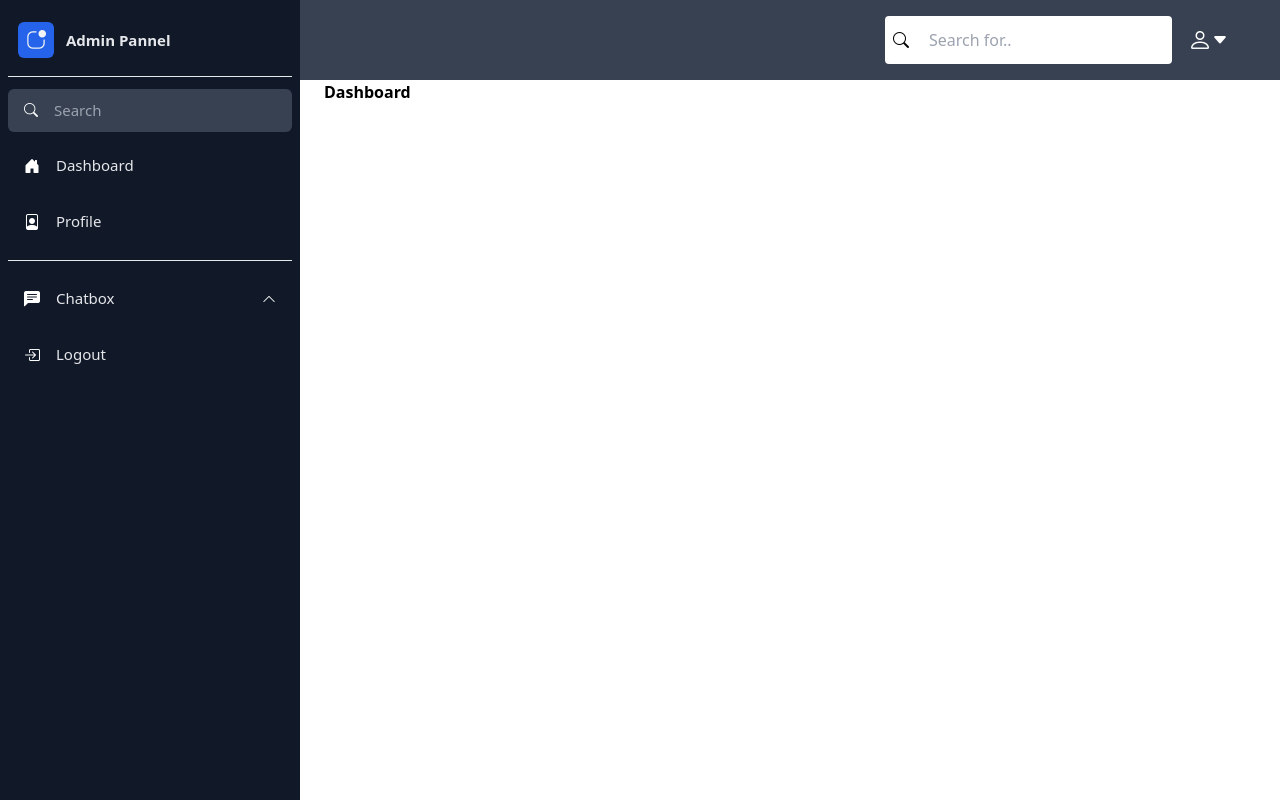
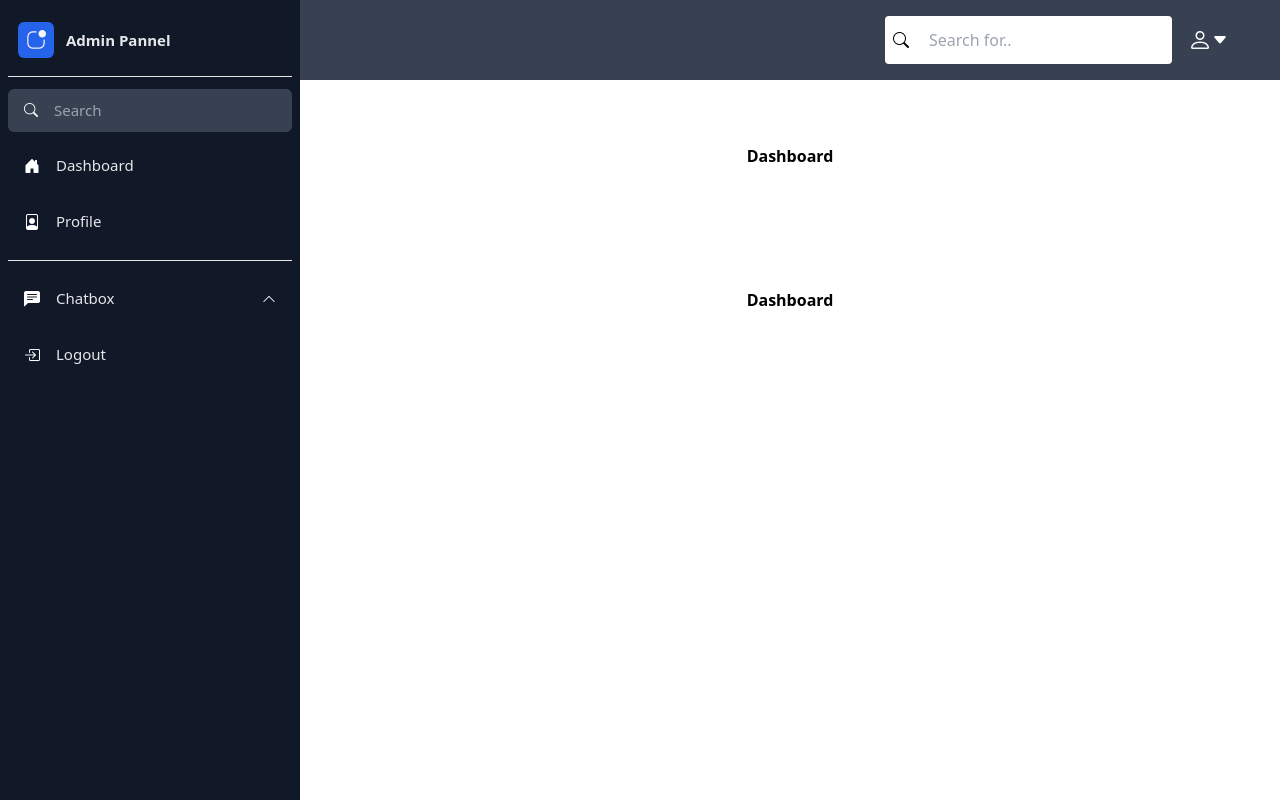
Before and after one commit to Manav32/E-commerce, a React (Create React App) app: page /admin/dashboard in a window 1280 px wide. Built offline with nearby package versions, Linux system fonts and the light colour scheme.

Commit message:
Routing issue resolved

```diff
--- a/src/App.js
+++ b/src/App.js
@@ -1,18 +1,25 @@
 import React from "react";
-import { BrowserRouter, Routes, Route } from "react-router-dom";
+import { BrowserRouter as Router, Routes, Route } from "react-router-dom";
 import routes from "./routes/RouteComponent";
+import MasterLayout from "./assests/Layout/admin/MasterLayout";
+import Dashboard from "./assests/component/Admin/Dashboard";
+import Profile from "./assests/component/Admin/Profile";
+
 const App = () => {
   const routeComponent = routes.map((item) => (
-    <Route  path={item.path} element={<item.element />} />
+    <Route key={item.id} path={item.path} element={<item.element />} />
+
   ));
   return (
+      <Router>
     <div className="App">
-      <BrowserRouter>
-        <main className="content">
-        <Routes>{routeComponent}</Routes>
-        </main>
-      </BrowserRouter>
+          <MasterLayout />
+        <Routes >
+          <Route exact path='/admin/Dashboard' element={<Dashboard />} />
+          <Route exact path='/admin/profile' element={<Profile />} />
+       </Routes>
     </div>
+      </Router>
   );
 };
 
--- a/src/assests/component/Admin/Dashboard.js
+++ b/src/assests/component/Admin/Dashboard.js
@@ -1,9 +1,10 @@
 import React from 'react';
+// import { Link } from 'react-router-dom';
 
 const Dashboard = () => {
     return (
         <div>
-        <div className="flex px-6 h-[10vh] min-w-100vw lg:w-[calc(100vw-300px)] lg:mx-[300px] font-bold ">
+        <div className="flex justify-center m-16  px-6 h-[10vh] min-w-100vw lg:w-[calc(100vw-300px)] lg:mx-[300px] font-bold ">
                 Dashboard
             </div>
         </div>
--- a/src/routes/RouteComponent.js
+++ b/src/routes/RouteComponent.js
@@ -15,8 +15,7 @@ import MasterLayout from "../assests/Layout/admin/MasterLayout";
         exact: true,
         name: 'Admin',
         element: MasterLayout
-    },
-
+     },
 ];
 
 export default routes;
```
